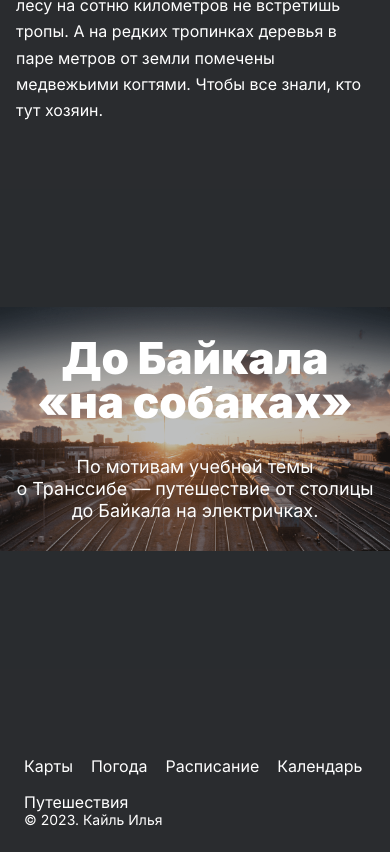
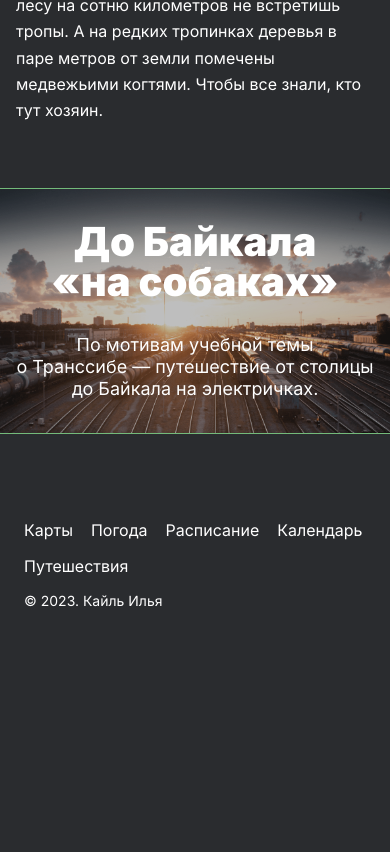
Before and after one commit to kaililya/russian-travel-bootcamp, a plain HTML site: page index.html in a window 390 px wide. Shown: the part 10150-11002 px from the top of the page. After the commit the page ends 10783 px from the top, so only its background shows below. Drawn offline with Linux system fonts and the light colour scheme.

Commit message:
third_project_first_iteration_v2

```diff
--- a/blocks/cover/__link/cover__link.css
+++ b/blocks/cover/__link/cover__link.css
@@ -1,6 +1,6 @@
 .cover__link {
     position: relative;
-    min-height: 740px;
+    height: 740px;
     display: flex;
     flex-flow: column;
     align-items: center;
@@ -12,6 +12,7 @@
     text-decoration: none;
 }
 .cover__link:before {
+    outline: 1px solid rgb(243, 59, 59);
     display: block;
     content: '';
     position: absolute;
@@ -26,18 +27,9 @@
 .cover__link:hover:before {
     opacity: .8;
 }
-@media (max-width: 1024px) {
+
+@media (max-width: 1184px) {
     .cover__link {
-            min-height: 640px;
+        height: calc(100vw * 0.625);
         }
 }
-@media (max-width: 768px) {
-    .cover__link {
-            min-height: 480px;
-        }
-}
-@media (max-width: 320px) {
-    .cover__link {
-            min-height: 200px;
-        }
-}
--- a/blocks/cover/__title/cover__title.css
+++ b/blocks/cover/__title/cover__title.css
@@ -11,7 +11,7 @@
 }
 @media (min-width: 321px) and (max-width: 570px) {
     .cover__title {
-            font-size: 44px;
+            font-size: 40px;
             line-height: 1;
             max-width: 320px;
             }
--- a/blocks/cover/cover.css
+++ b/blocks/cover/cover.css
@@ -1,8 +1,16 @@
 .cover {
     max-width: 1184px;
+    height: 740px;
     margin: 0 auto;
-    max-height: 740px;
+    outline: 1px solid rgb(59, 243, 151);
 }
+
+@media (max-width: 1184px) {
+    .cover {
+        height: calc(100vw * 0.625);
+        }
+}
+
 @media (max-width: 1024px) {
     .cover {
             width: 100%;
--- a/blocks/footer/__navigation/footer__navigation.css
+++ b/blocks/footer/__navigation/footer__navigation.css
@@ -1,3 +1,17 @@
 .footer__navigation {
 
 }
+
+@media (max-width: 673px) {
+    .footer__navigation {
+        margin: 0 0 18px 0;
+    }
+
+}
+
+@media (max-width: 320px) {
+    .footer__navigation {
+        margin: 0;
+    }
+
+}
--- a/blocks/footer/footer.css
+++ b/blocks/footer/footer.css
@@ -18,6 +18,7 @@
             padding: 88px 0 24px;
         }
 }
+
 @media (max-width: 320px) {
     .footer {
             max-width: 186px;
--- a/blocks/places/places.css
+++ b/blocks/places/places.css
@@ -5,7 +5,7 @@
 @media (max-width: 1200px) {
     .places {
             max-width: 984px;
-            margin: 0 48px 0;
+            margin: 0 48px 92px;
          }
 }
 @media (max-width: 994px) {
```
Also changed, not shown: 1 other file.
